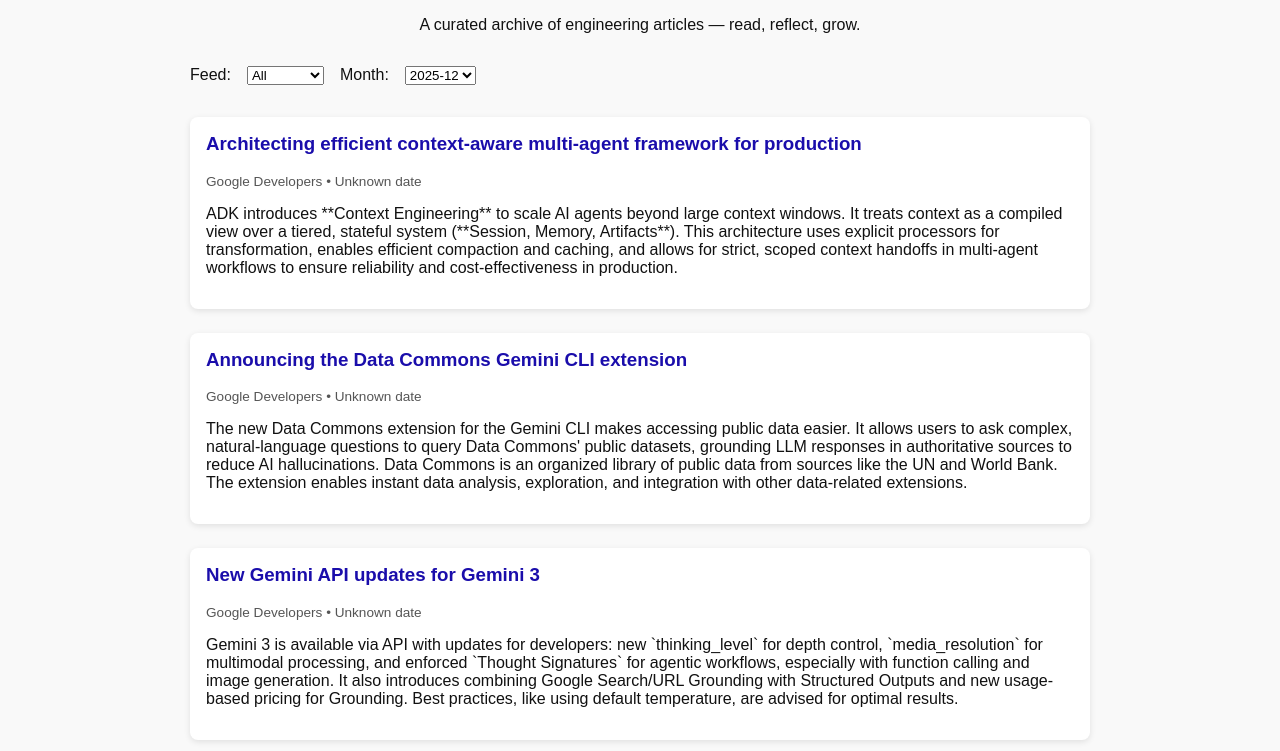
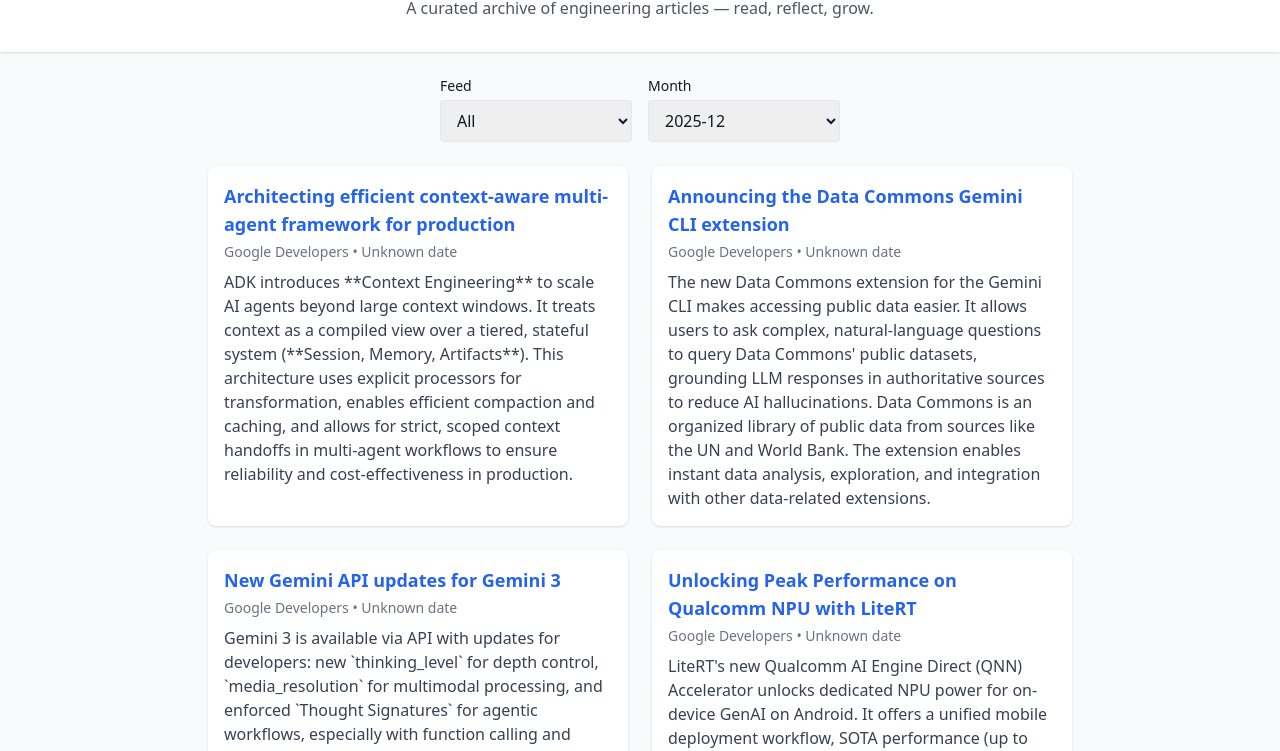
Before and after one commit to gabrielchung/Tech-Home, a plain HTML site: page site/index.html in a window 1280 px wide. Shown: the part 80-831 px from the top of the page. Drawn offline with nearby package versions, Linux system fonts and the light colour scheme; no server answers.

Commit message:
Update index.html

```diff
--- a/site/index.html
+++ b/site/index.html
@@ -3,77 +3,44 @@
 <head>
   <meta charset="UTF-8">
   <title>Tech Home</title>
-  <style>
-    body {
-      font-family: sans-serif;
-      max-width: 900px;
-      margin: auto;
-      padding: 1em;
-      background: #f9f9f9;
-      color: #111;
-    }
-    header {
-      text-align: center;
-      margin-bottom: 2em;
-    }
-    #controls {
-      display: flex;
-      gap: 1em;
-      margin-bottom: 2em;
-      flex-wrap: wrap;
-    }
-    #articles {
-      display: flex;
-      flex-direction: column;
-      gap: 1.5em;
-    }
-    .article {
-      background: white;
-      padding: 1em;
-      border-radius: 8px;
-      box-shadow: 0 2px 6px rgba(0,0,0,0.1);
-    }
-    .article h3 {
-      margin-top: 0;
-    }
-    .article a {
-      color: #1a0dab;
-      text-decoration: none;
-    }
-    .article a:hover {
-      text-decoration: underline;
-    }
-    .article .meta {
-      font-size: 0.85em;
-      color: #555;
-    }
-  </style>
+  <meta name="viewport" content="width=device-width, initial-scale=1.0">
+  <!-- Tailwind CDN -->
+  <script src="https://cdn.tailwindcss.com"></script>
 </head>
-<body>
-  <header>
-    <h1>Tech Home</h1>
-    <p>A curated archive of engineering articles — read, reflect, grow.</p>
+<body class="bg-gray-50 text-gray-900 font-sans">
+
+  <header class="text-center py-8 bg-white shadow">
+    <h1 class="text-3xl font-bold mb-2">Tech Home</h1>
+    <p class="text-gray-600">A curated archive of engineering articles — read, reflect, grow.</p>
   </header>
 
-  <section id="controls">
-    <label for="feedSelect">Feed:</label>
-    <select id="feedSelect">
+  <main class="max-w-4xl mx-auto px-4 py-6">
+
+    <!-- Controls -->
+    <section id="controls" class="flex flex-wrap gap-4 mb-6 justify-center">
+      <div>
+        <label for="feedSelect" class="block text-sm font-medium mb-1">Feed</label>
+        <select id="feedSelect" class="border rounded px-3 py-2 w-full sm:w-48">
           <option value="all">All</option>
           <option value="google">Google</option>
           <option value="microsoft">Microsoft</option>
           <option value="apple">Apple</option>
           <option value="github">GitHub</option>
         </select>
-
-    <label for="monthSelect">Month:</label>
-    <select id="monthSelect">
+      </div>
+      <div>
+        <label for="monthSelect" class="block text-sm font-medium mb-1">Month</label>
+        <select id="monthSelect" class="border rounded px-3 py-2 w-full sm:w-48">
           <!-- Populated dynamically -->
         </select>
+      </div>
     </section>
 
-  <section id="articles">
-    <!-- Articles will appear here -->
+    <!-- Articles -->
+    <section id="articles" class="grid gap-6 md:grid-cols-2">
+      <!-- Articles will be rendered here -->
     </section>
+  </main>
 
   <script>
     const feedSelect = document.getElementById("feedSelect");
@@ -81,7 +48,6 @@
     const articlesSection = document.getElementById("articles");
     const folderBase = "../data/";
 
-    // Try to detect available months by checking past 12 months
     async function detectMonths(feed) {
       const folder = feed === "all" ? "all" : feed;
       const months = [];
@@ -93,9 +59,7 @@
         try {
           const res = await fetch(filePath);
           if (res.ok) months.push(monthStr);
-        } catch(e) {
-          // File doesn't exist, skip
-        }
+        } catch(e) {}
       }
       return months;
     }
@@ -124,42 +88,41 @@
         const data = await res.json();
         displayArticles(data.articles);
       } catch (err) {
-        articlesSection.innerHTML = `<p>No articles found for this selection.</p>`;
+        articlesSection.innerHTML = `<p class="col-span-full text-center text-gray-500">No articles found for this selection.</p>`;
         console.error(err);
       }
     }
 
     function displayArticles(articles) {
       if (!articles.length) {
-        articlesSection.innerHTML = "<p>No articles found.</p>";
+        articlesSection.innerHTML = "<p class='col-span-full text-center text-gray-500'>No articles found.</p>";
         return;
       }
 
       articlesSection.innerHTML = "";
       articles.forEach(a => {
         const div = document.createElement("div");
-        div.className = "article";
+        div.className = "bg-white p-4 rounded-lg shadow hover:shadow-md transition";
         div.innerHTML = `
-          <h3><a href="${a.url}" target="_blank">${a.title}</a></h3>
-          <div class="meta">${a.source} • ${a.published_at || "Unknown date"}</div>
-          <p>${a.summary || ""}</p>
+          <h3 class="text-lg font-semibold mb-1"><a href="${a.url}" target="_blank" class="text-blue-600 hover:underline">${a.title}</a></h3>
+          <div class="text-sm text-gray-500 mb-2">${a.source} • ${a.published_at || "Unknown date"}</div>
+          <p class="text-gray-700">${a.summary || ""}</p>
         `;
         articlesSection.appendChild(div);
       });
     }
 
-    // Event listeners
     feedSelect.addEventListener("change", async () => {
       await populateMonths();
       loadArticles();
     });
     monthSelect.addEventListener("change", loadArticles);
 
-    // Initial load
     (async () => {
       await populateMonths();
       loadArticles();
     })();
   </script>
+
 </body>
 </html>
```
Lines whose indentation alone changed are shown as unchanged.
